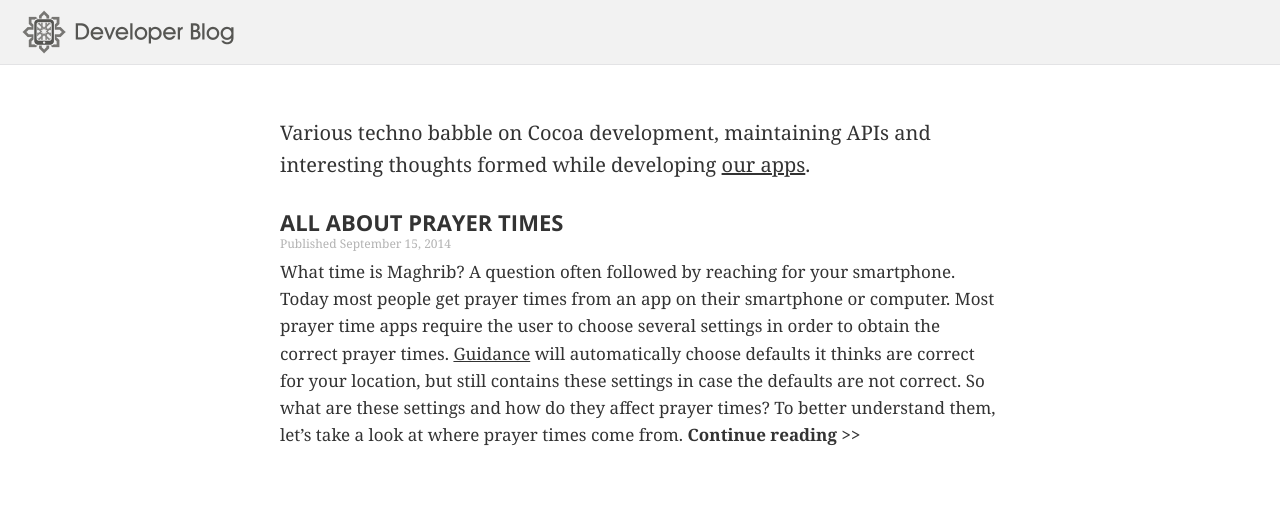
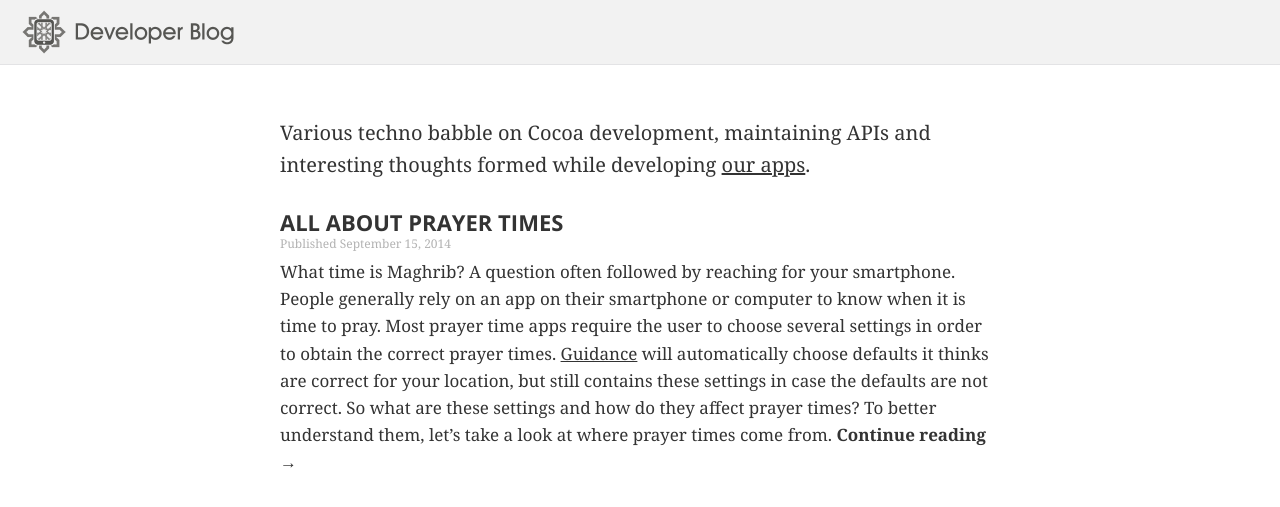
Before and after one commit to batoulapps/batoulapps.github.io, a Jekyll site: the page built from index.html, in a window 1280 px wide. Shown: the top 507 px of the page. Built offline with Jekyll 4.4.1, drawn with Linux system fonts in a browser that asks for light colours; some web fonts are replaced.

Commit message:
small tweak

```diff
--- a/_posts/2014-09-15-calculating-prayer-times.md
+++ b/_posts/2014-09-15-calculating-prayer-times.md
@@ -4,7 +4,7 @@ title: All About Prayer Times
 author: ameir
 ---
 
-What time is Maghrib? A question often followed by reaching for your smartphone. Today most people get prayer times from an app on their smartphone or computer. Most prayer time apps require the user to choose several settings in order to obtain the correct prayer times. [Guidance](http://guidanceapp.com/) will automatically choose defaults it thinks are correct for your location, but still contains these settings in case the defaults are not correct. So what are these settings and how do they affect prayer times? To better understand them, let's take a look at where prayer times come from.
+What time is Maghrib? A question often followed by reaching for your smartphone. People generally rely on an app on their smartphone or computer to know when it is time to pray. Most prayer time apps require the user to choose several settings in order to obtain the correct prayer times. [Guidance](http://guidanceapp.com/) will automatically choose defaults it thinks are correct for your location, but still contains these settings in case the defaults are not correct. So what are these settings and how do they affect prayer times? To better understand them, let's take a look at where prayer times come from.
 
 
 ### Sunrise, Dhuhr, and Maghrib
--- a/index.html
+++ b/index.html
@@ -10,7 +10,7 @@ layout: default
     <li>
       <a href="{{ post.url }}" class="entry-link">{{ post.title }}</a>
       <span class="entry-date">Published {{ post.date | date: "%B %-d, %Y" }}</span>
-      <p>{{ post.excerpt | remove: '<p>' | remove: '</p>' }}<a class="continue" href="{{ post.url }}">Continue reading &gt;&gt;</a></p>
+      <p>{{ post.excerpt | remove: '<p>' | remove: '</p>' }}<a class="continue" href="{{ post.url }}">Continue reading &#8594;</a></p>
     </li>
   {% endfor %}
 </ul>
```
